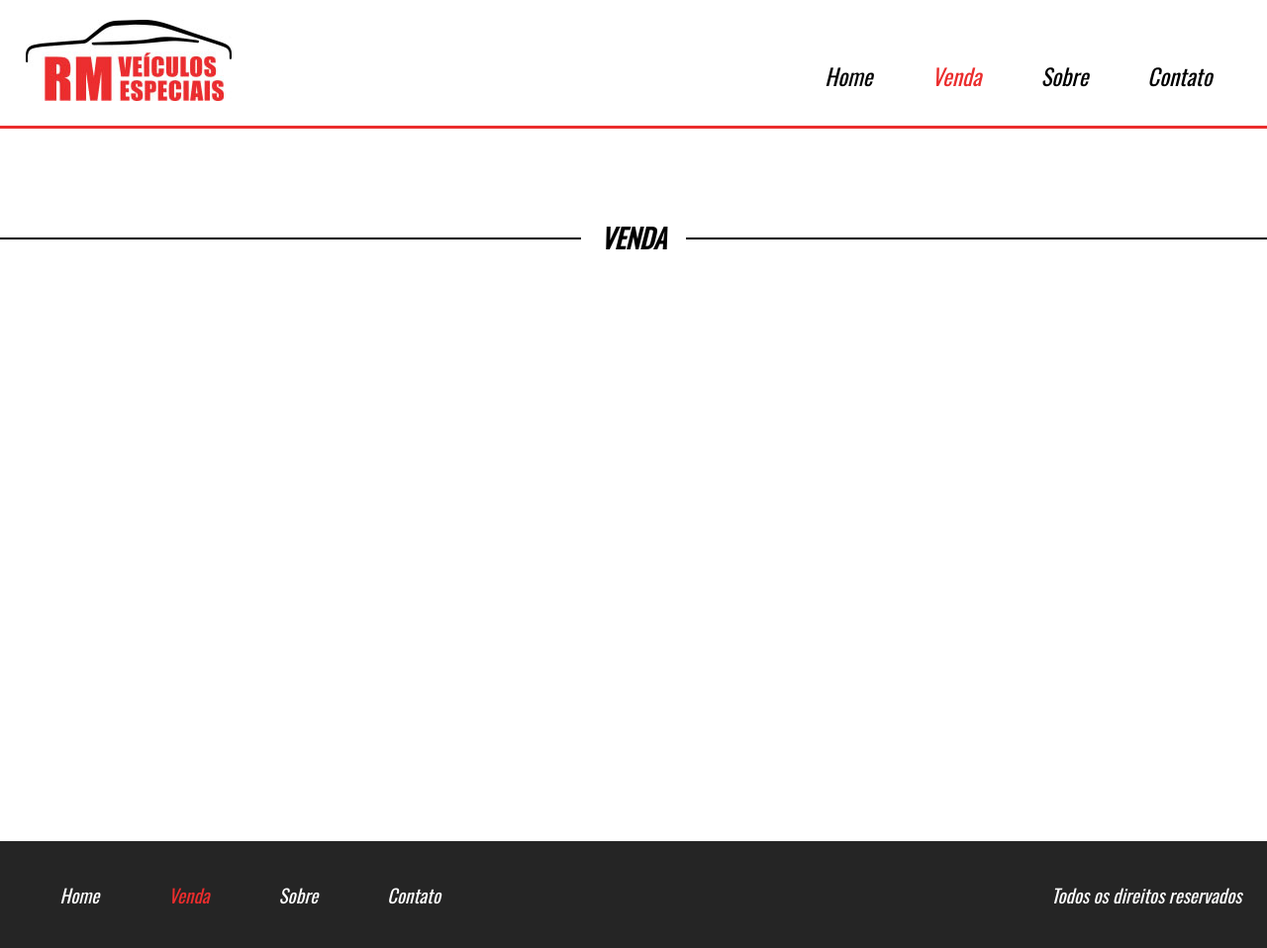
After one commit to david-augusto/Curso-WebMaster-Projetos, a PHP site: page /venda.html in a window 1280 px wide. The commit adds this page. Shown: the whole page at 99% size. Run offline with PHP 8.4, Linux system fonts and the light colour scheme.

Commit message:
Atualização
Atualização

```diff
--- a/Projeto_05_Landing_Page/css/style.css
+++ b/Projeto_05_Landing_Page/css/style.css
@@ -383,6 +383,11 @@ footer p{
     font-style: italic;
 }
 
+section.venda{
+    padding: 90px 0;
+    min-height: 90%;
+}
+
 @media screen and (max-width: 1400px){
     section.banner{
         background-size: 90% auto;
--- a/Projeto_05_Landing_Page/index.html
+++ b/Projeto_05_Landing_Page/index.html
@@ -19,7 +19,7 @@
             <nav class="desktop">
                 <ul>
                     <li><a style="color: #EB2D2D;" href="">Home</a></li>
-                    <li><a href="">Venda</a></li>
+                    <li><a href="venda.html">Venda</a></li>
                     <li><a href="">Sobre</a></li>
                     <li><a href="">Contato</a></li>
                 </ul>
@@ -28,7 +28,7 @@
             <nav class="mobile">
                 <ul>
                     <li><a style="color: #EB2D2D;" href="">Home</a></li>
-                    <li><a href="">Venda</a></li>
+                    <li><a href="venda.html">Venda</a></li>
                     <li><a href="">Sobre</a></li>
                     <li><a href="">Contato</a></li>
                 </ul>
@@ -167,7 +167,7 @@
             <nav>
                 <ul>
                     <li><a style="color: #EB2D2D;" href="">Home</a></li>
-                    <li><a href="">Venda</a></li>
+                    <li><a href="venda.html">Venda</a></li>
                     <li><a href="">Sobre</a></li>
                     <li><a href="">Contato</a></li>
                 </ul>
--- /dev/null
+++ b/Projeto_05_Landing_Page/venda.html
@@ -0,0 +1,68 @@
+<!DOCTYPE html>
+<html lang="en">
+<head>
+    <title>Projeto 05</title>
+    <link href="https://fonts.googleapis.com/css?family=Oswald" rel="stylesheet">
+    <link rel="stylesheet" href="css/style.css">
+    <meta charset="UTF-8">
+    <meta name="viewport" content="width=device-width, initial-scale=1.0,maximum-scale=1.0">
+
+
+</head>
+<body>
+    <header style="border-bottom: 3px solid #EB2D2D;">
+        <div class="container">
+            <div class="logo">
+                <img src="imagens/logo.jpg" />
+            </div><!--logo-->
+
+            <nav class="desktop">
+                <ul>
+                    <li><a href="index.html">Home</a></li>
+                    <li><a style="color: #EB2D2D;" href="venda.html">Venda</a></li>
+                    <li><a href="">Sobre</a></li>
+                    <li><a href="">Contato</a></li>
+                </ul>
+            </nav><!--desktop-->
+
+            <nav class="mobile">
+                <ul>
+                    <li><a href="index.html">Home</a></li>
+                    <li><a style="color: #EB2D2D;" href="venda.html">Venda</a></li>
+                    <li><a href="">Sobre</a></li>
+                    <li><a href="">Contato</a></li>
+                </ul>
+            </nav><!--mobile-->
+
+        <div class="clear"></div>
+        </div><!--container-->
+    </header>
+
+    <section class="venda">
+        <div class="line-titulo">
+            <div class="ln1"></div><!--ln1-->
+            <h2>Venda</h2>
+        </div><!--line-titulo-->
+
+        <div class="content-venda">
+
+        </div>
+
+    </section>
+
+    <footer>
+        <div class="container">
+            <nav>
+                <ul>
+                    <li><a href="index.html">Home</a></li>
+                    <li><a style="color: #EB2D2D;" href="venda.html">Venda</a></li>
+                    <li><a href="">Sobre</a></li>
+                    <li><a href="">Contato</a></li>
+                </ul>
+            </nav>
+            <p>Todos os direitos reservados</p>
+            <div class="clear"></div>
+        </div><!--container-->
+    </footer>
+</body>
+</html>
```
